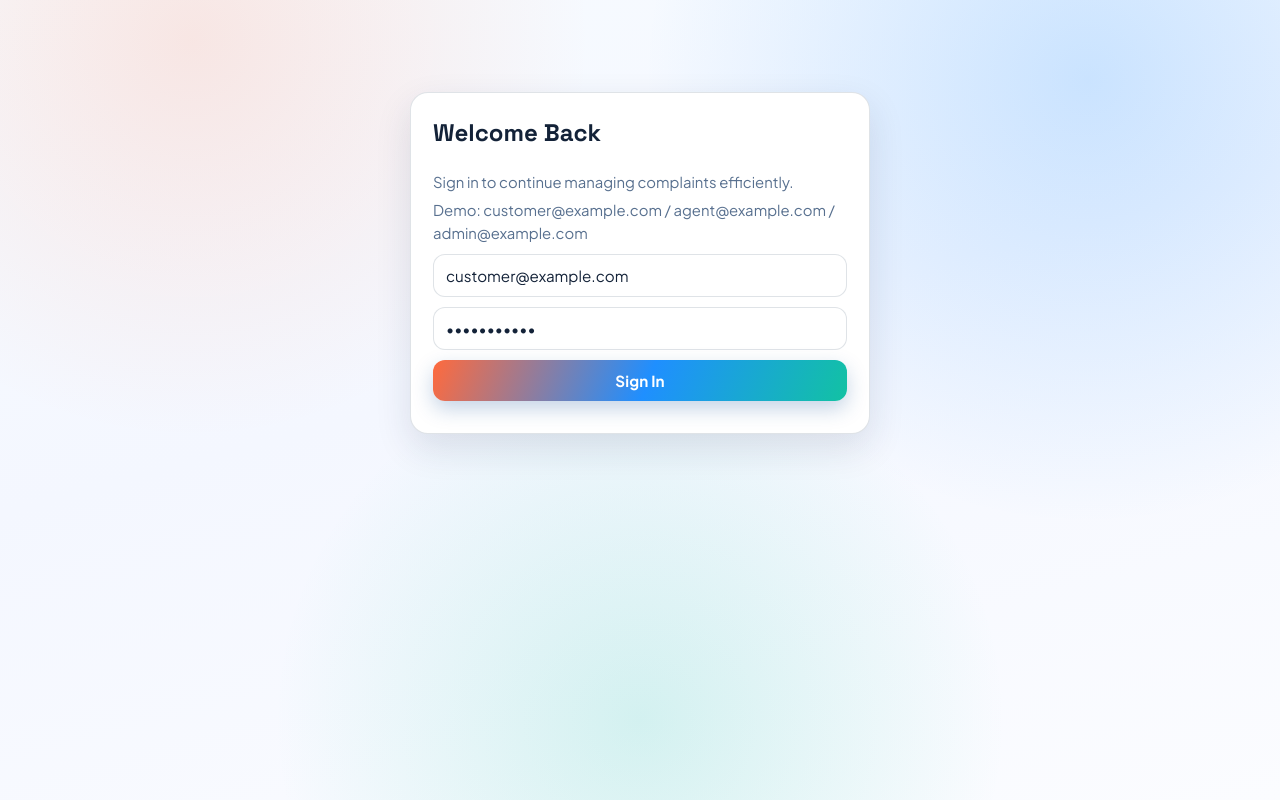
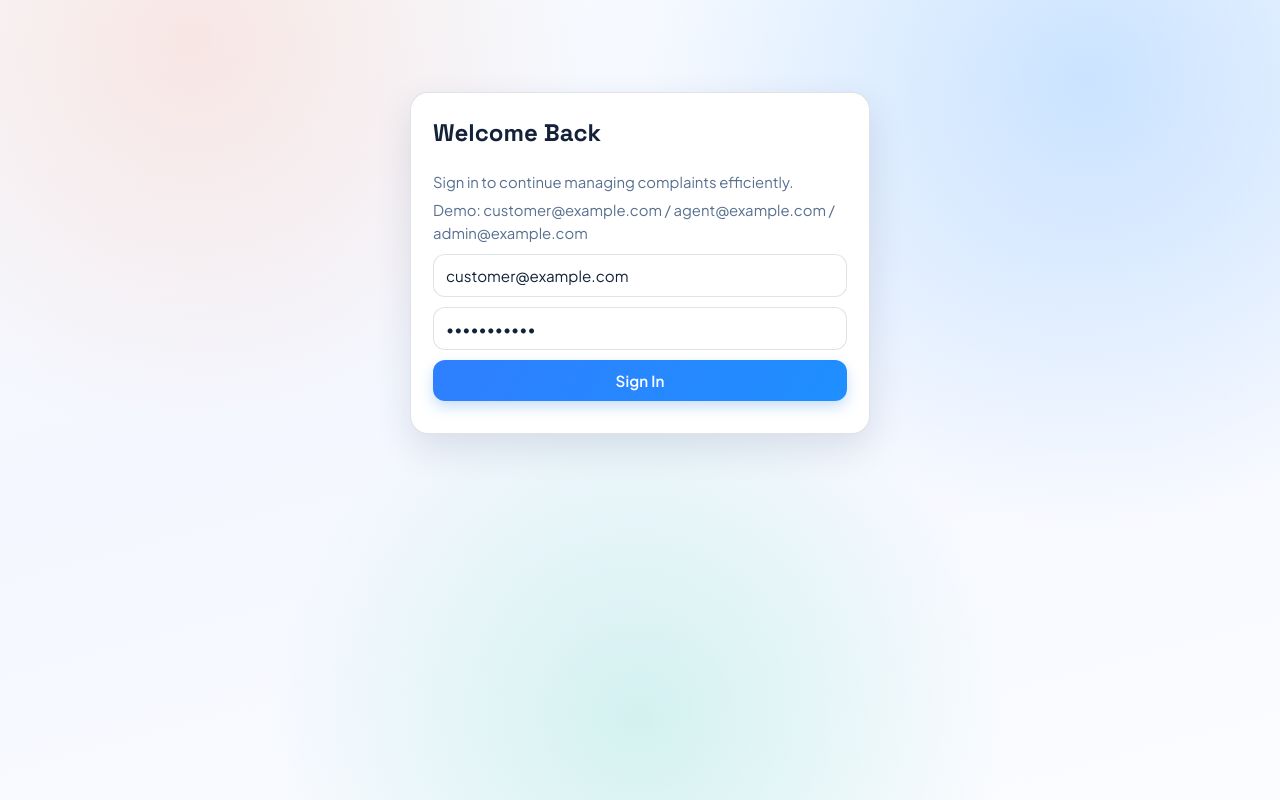
Before and after one commit to Sitesh-Ranjan-Mohanty/Complaint-Tracker, a React (Vite) app in the folder client/: page /login in a window 1280 px wide. Built offline with nearby package versions, Linux system fonts and the light colour scheme; no server answers.

Commit message:
Simplify button style and improve hover/active effects

```diff
--- a/client/src/styles/app.css
+++ b/client/src/styles/app.css
@@ -179,20 +179,23 @@ textarea { min-height: 104px; resize: vertical; }
 button {
   border: none;
   color: #fff;
-  font-weight: 700;
+  font-weight: 600;
   letter-spacing: 0.01em;
-  background: linear-gradient(112deg, var(--brand-1) 0%, var(--brand-2) 52%, var(--brand-3) 100%);
-  box-shadow: 0 8px 20px rgba(22, 82, 156, 0.25);
-  transition: transform 140ms ease, box-shadow 180ms ease, filter 180ms ease;
+  background: linear-gradient(120deg, #2f7fff 0%, #1f8fff 100%);
+  box-shadow: 0 6px 14px rgba(31, 120, 232, 0.24);
+  transition: transform 140ms ease, box-shadow 180ms ease, background 180ms ease;
 }
 
 button:hover:not(:disabled) {
   transform: translateY(-1px);
-  box-shadow: 0 12px 22px rgba(20, 74, 143, 0.3);
-  filter: saturate(1.05);
+  box-shadow: 0 10px 18px rgba(31, 120, 232, 0.3);
+  background: linear-gradient(120deg, #3c8cff 0%, #1f8fff 100%);
 }
 
-button:active:not(:disabled) { transform: translateY(0); }
+button:active:not(:disabled) {
+  transform: translateY(0);
+  box-shadow: 0 4px 10px rgba(31, 120, 232, 0.22);
+}
 
 button:disabled {
   opacity: 0.7;
@@ -205,8 +208,8 @@ button:disabled {
   margin: 0;
   padding: 7px 11px;
   border-radius: 9px;
-  background: linear-gradient(140deg, #f04b61, var(--danger));
-  box-shadow: 0 8px 20px rgba(161, 25, 47, 0.28);
+  background: linear-gradient(120deg, #d43a55 0%, var(--danger) 100%);
+  box-shadow: 0 6px 14px rgba(161, 25, 47, 0.24);
 }
 
 .table-wrap {
```
